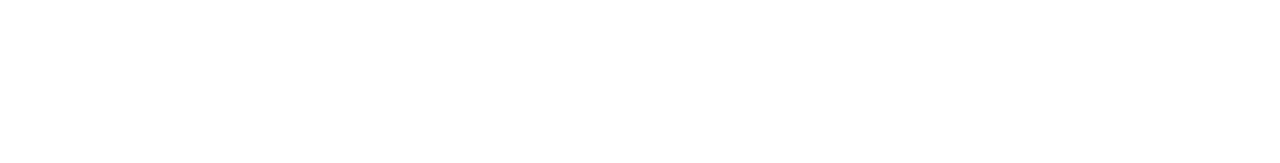
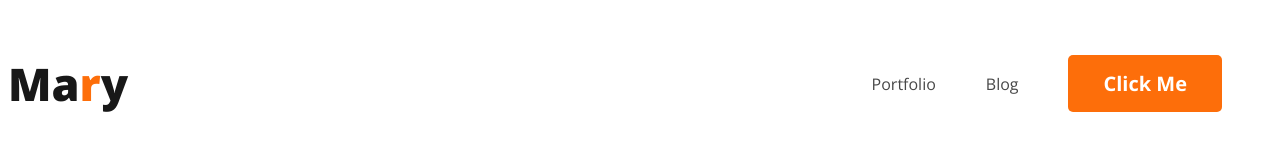
Before and after one commit to Ayman-07/webdeveloper-portfolio, a plain HTML site: page index.html in a window 1280 px wide. Drawn offline with nearby package versions, Linux system fonts and the light colour scheme.

Commit message:
navbar complete

```diff
--- a/index.html
+++ b/index.html
@@ -4,8 +4,22 @@
     <meta charset="UTF-8">
     <meta name="viewport" content="width=device-width, initial-scale=1.0">
     <title>Web developer portfolio</title>
+    <link rel="preconnect" href="https://fonts.googleapis.com">
+    <link rel="preconnect" href="https://fonts.gstatic.com" crossorigin>
+    <link href="https://fonts.googleapis.com/css2?family=Open+Sans:ital,wdth,wght@0,75..100,300..800;1,75..100,300..800&display=swap" rel="stylesheet">
+    <link rel="stylesheet" href="styles/portfolio.css">
 </head>
 <body>
+    <header>
+        <nav>
 
+                <h3 class="nav-title">Ma<span class="textprimary">r</span>y</h3>
+            <ul>
+                <li><a href="">Portfolio</a></li>
+                <li><a href="">Blog</a></li>
+                <li><button class="btn-primary">Click Me</button></li>
+            </ul>
+        </nav>
+    </header>
 </body>
 </html>
--- /dev/null
+++ b/styles/portfolio.css
@@ -0,0 +1,51 @@
+* {
+
+    font-family: "Open Sans", sans-serif;
+    font-optical-sizing: auto;
+    font-weight: <weight>;
+    font-style: normal;
+    font-variation-settings:
+        "wdth" <width>;
+}
+
+.textprimary {
+    color: #fD6E0A;
+}
+
+.btn-primary {
+    background-color: #fD6E0A;
+    border-radius: 5px;
+    border: 0;
+    color: white;
+    font-size: 20px;
+    font-weight: 700;
+    padding: 15px 35px;
+}
+
+.nav-title {
+    color: #181818;
+    font-weight: 800;
+    font-size: 45px;
+
+}
+
+nav {
+    display: flex;
+    align-items: center;
+    justify-content: space-between;
+}
+
+nav>ul {
+    display: flex;
+    align-items: center;
+}
+
+nav li {
+    list-style: none;
+    margin-right: 50px;
+}
+
+nav a {
+    text-decoration: none;
+    color: #484848;
+}
```
